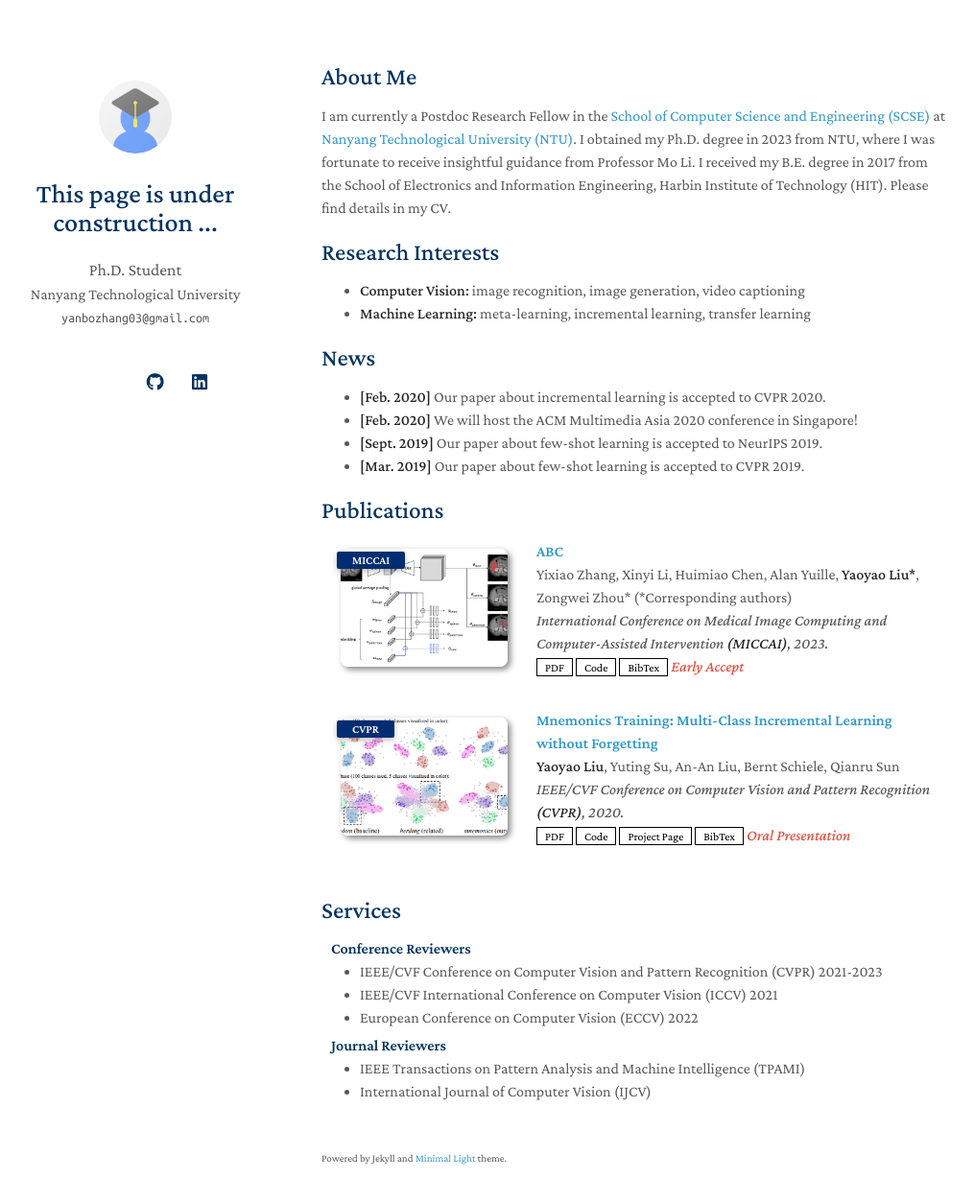
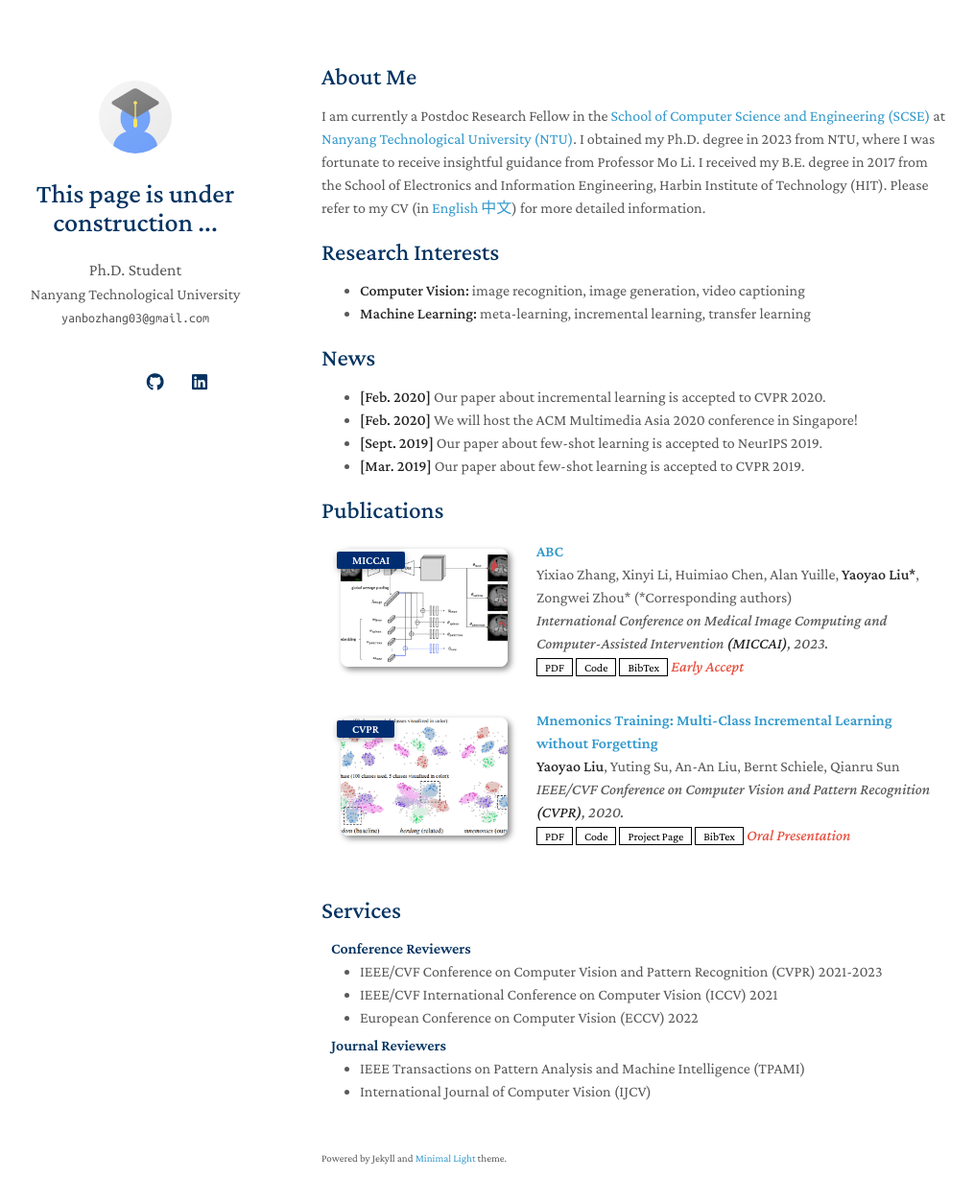
Before and after one commit to yanbozhang003/yanbozhang003.github.io, a Jekyll site: the page built from index.md, in a window 1280 px wide and 1288 px high. Shown: the top 1253 px of the window at 96% size, without its empty margins (135-1150 px from the left). Built offline with Jekyll 4.4.1, drawn with Linux system fonts in a browser that asks for light colours; nearby versions of some CDN libraries; a style sheet for code colours, icons or effects is not loaded; our own code applies the rules of GitHub Pages for plain Markdown files.

Commit message:
Update index.md

```diff
--- a/index.md
+++ b/index.md
@@ -7,7 +7,7 @@ layout: homepage
 I am currently a Postdoc Research Fellow in the [School of Computer Science and Engineering (SCSE)](https://www.ntu.edu.sg/scse) at [Nanyang Technological University (NTU)](https://www.ntu.edu.sg/).
 I obtained my Ph.D. degree in 2023 from NTU, where I was fortunate to receive insightful guidance from Professor Mo Li.
 I received my B.E. degree in 2017 from the School of Electronics and Information Engineering, Harbin Institute of Technology (HIT).
-Please find details in my CV.
+Please refer to my CV (in [English](./assets/files/CV/CV_Yanbo_English.pdf) [中文](./assets/files/CV/CV-Yanbo_Chinese.pdf)) for more detailed information.
 
 ## Research Interests
 
```
